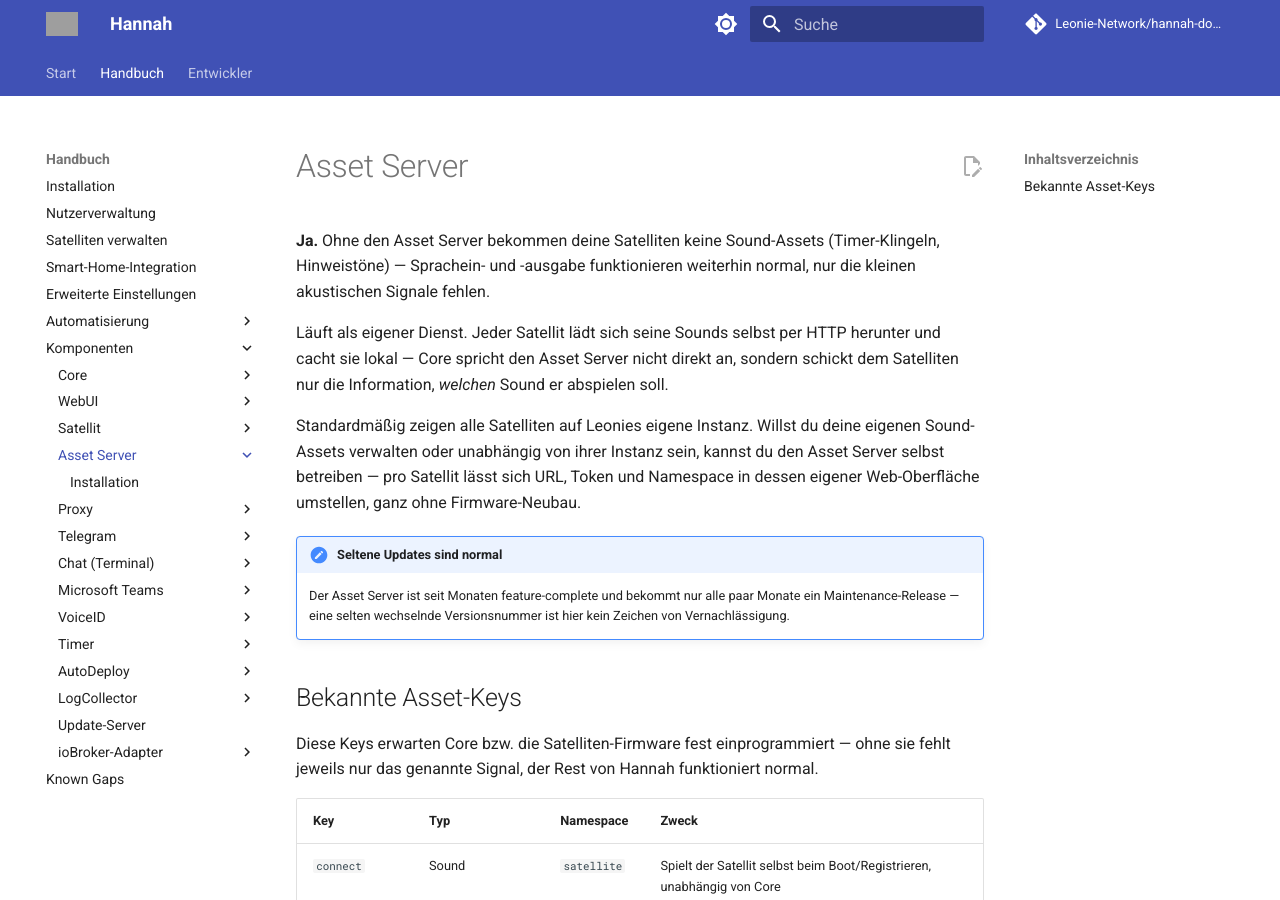
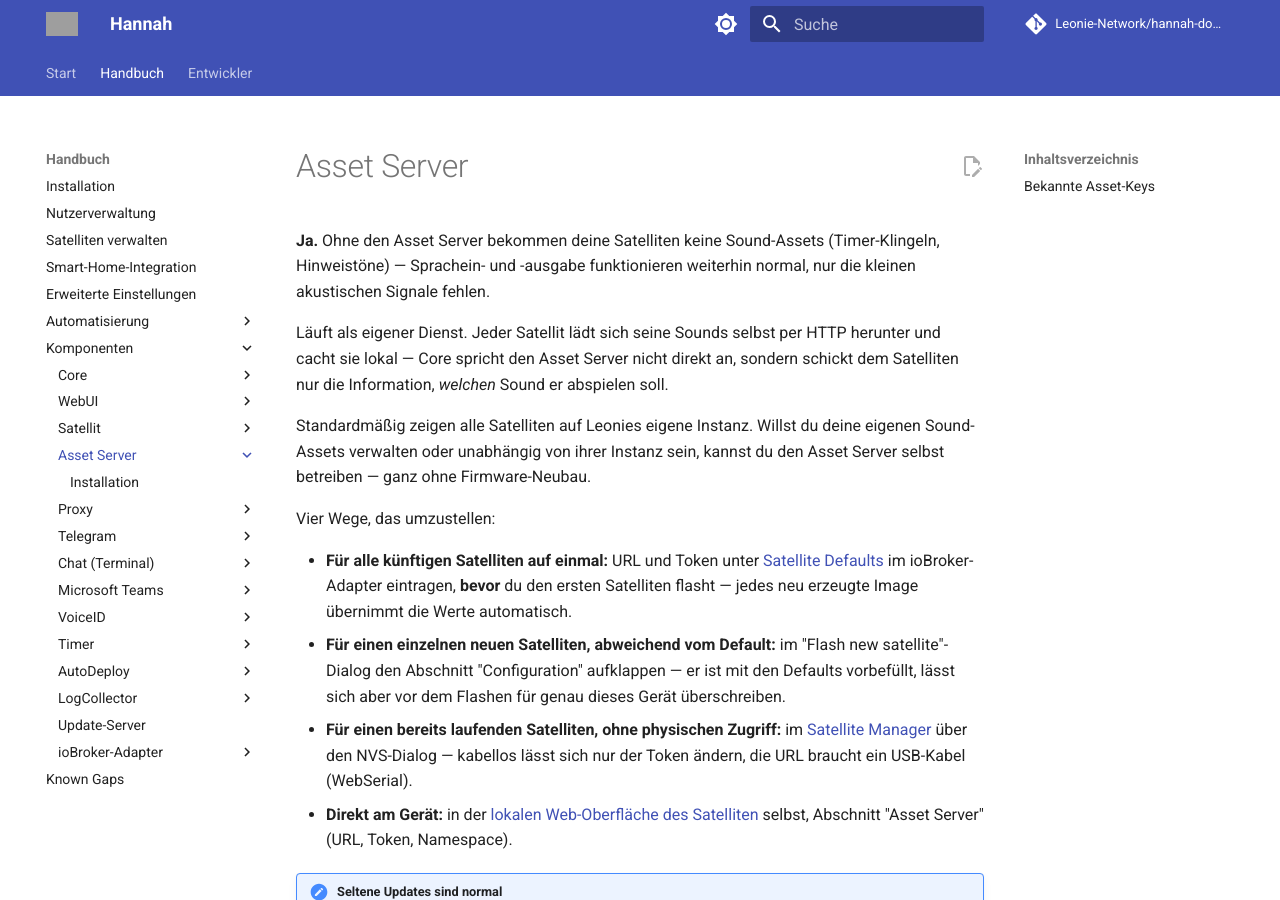
Before and after one commit to Leonie-Network/hannah-docs, an MkDocs documentation site: the page built from docs/components/asset-server/index.md, in a window 1280 px wide and 900 px high. Built offline with MkDocs 1.6.1 and Material for MkDocs 9.7.7, drawn with Linux system fonts in a browser that asks for light colours; comment, search, counter and statistics services are not loaded; grey boxes are pictures that could not be loaded.

Commit message:
Cross-link the four ways to point satellites at a different Asset Server
Documents all four mechanisms accurately, verified against source
(FlashDialog.tsx, NvsDialog.tsx, hannah_webserver.c): Satellite
Defaults (all future satellites), per-device override in the flash
dialog's collapsible Configuration section, the NVS dialog for an
already-flashed satellite (wireless: token only; serial: URL+token),
and the satellite's own local web UI. Cross-links the Adapter
configuration/usage pages and the Asset Server page both ways.

Co-Authored-By: Claude Sonnet 5 <noreply@anthropic.com>

```diff
--- a/docs/components/asset-server/index.md
+++ b/docs/components/asset-server/index.md
@@ -10,8 +10,24 @@ Satelliten nur die Information, *welchen* Sound er abspielen soll.
 
 Standardmäßig zeigen alle Satelliten auf Leonies eigene Instanz. Willst du deine eigenen
 Sound-Assets verwalten oder unabhängig von ihrer Instanz sein, kannst du den Asset Server
-selbst betreiben — pro Satellit lässt sich URL, Token und Namespace in dessen eigener
-Web-Oberfläche umstellen, ganz ohne Firmware-Neubau.
+selbst betreiben — ganz ohne Firmware-Neubau.
+
+Vier Wege, das umzustellen:
+
+- **Für alle künftigen Satelliten auf einmal:** URL und Token unter
+  [Satellite Defaults](../iobroker-adapter/configuration.md#satellite-defaults) im
+  ioBroker-Adapter eintragen, **bevor** du den ersten Satelliten flasht — jedes neu
+  erzeugte Image übernimmt die Werte automatisch.
+- **Für einen einzelnen neuen Satelliten, abweichend vom Default:** im
+  "Flash new satellite"-Dialog den Abschnitt "Configuration" aufklappen — er ist mit
+  den Defaults vorbefüllt, lässt sich aber vor dem Flashen für genau dieses Gerät
+  überschreiben.
+- **Für einen bereits laufenden Satelliten, ohne physischen Zugriff:** im
+  [Satellite Manager](../iobroker-adapter/usage.md#satellite-manager) über den
+  NVS-Dialog — kabellos lässt sich nur der Token ändern, die URL braucht ein
+  USB-Kabel (WebSerial).
+- **Direkt am Gerät:** in der [lokalen Web-Oberfläche des Satelliten](../satellite/configuration.md)
+  selbst, Abschnitt "Asset Server" (URL, Token, Namespace).
 
 !!! note "Seltene Updates sind normal"
     Der Asset Server ist seit Monaten feature-complete und bekommt nur alle paar Monate ein
```
Also changed, not shown: docs/components/iobroker-adapter/configuration.md (+1 -1 lines), docs/components/satellite/commissioning.md (+6 -0 lines).
